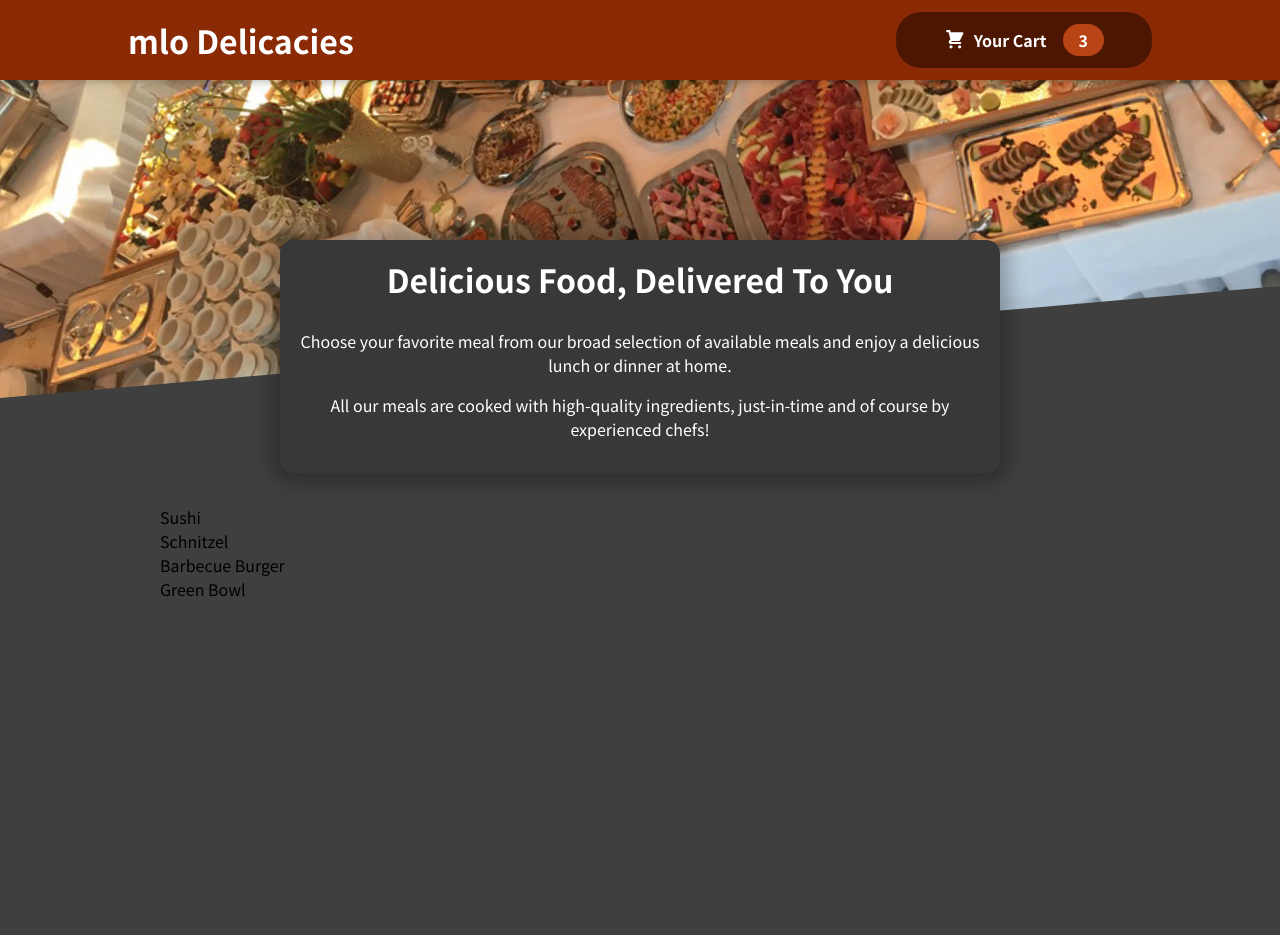
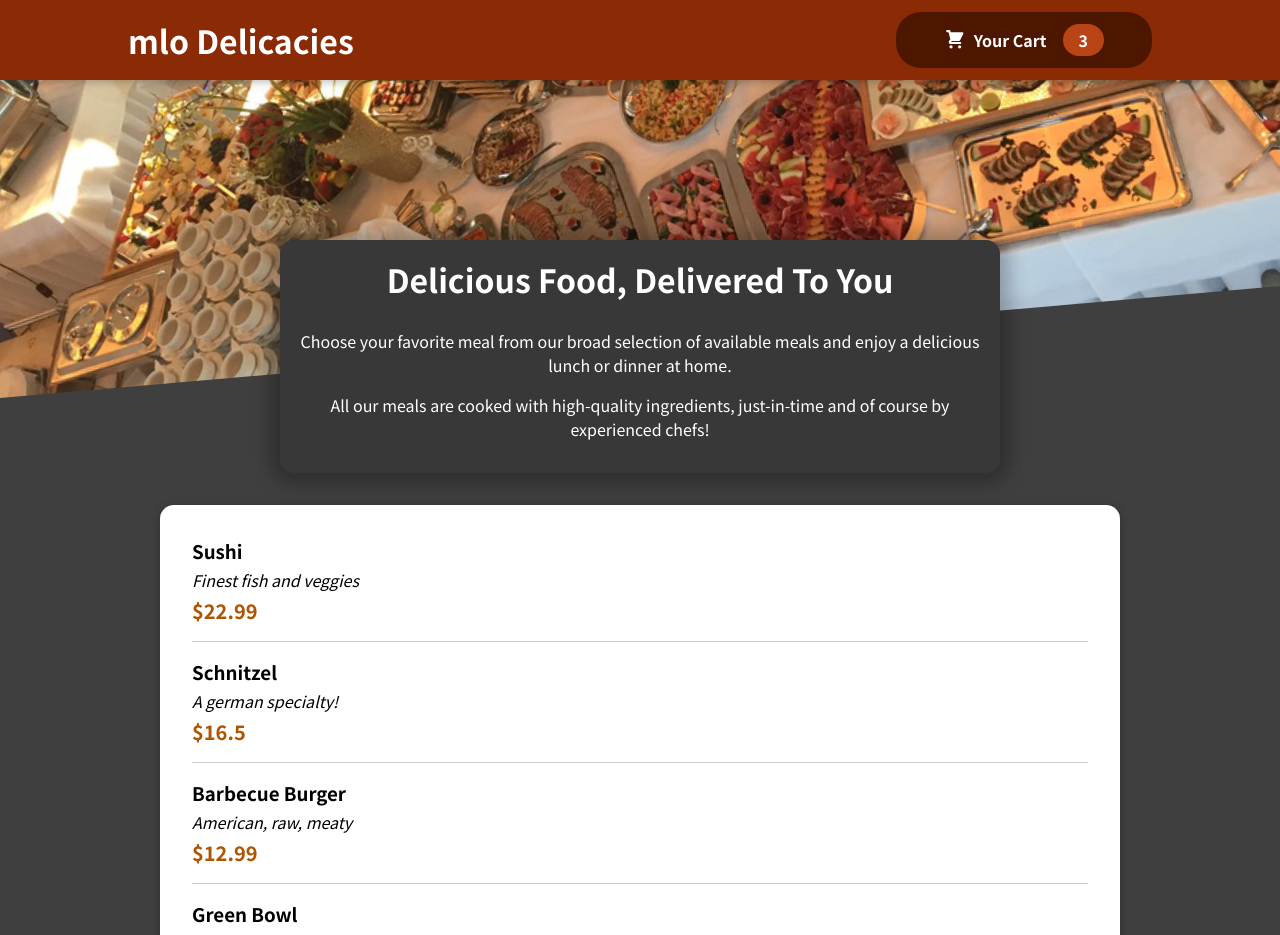
Before and after one commit to David-mwendwa/food-order-app-v1, a React (Create React App) app: page / in a window 1280 px wide. Shown: the top 935 px of the page. Before the commit the page ends 800 px from the top, so only its background shows below. Built offline with nearby package versions, Linux system fonts and the light colour scheme.

Commit message:
feat: add meal items & display them

```diff
--- a/src/components/Meals/AvailableMeals.js
+++ b/src/components/Meals/AvailableMeals.js
@@ -1,4 +1,7 @@
+import Card from '../UI/Card';
+
 import classes from './AvailableMeals.module.css';
+import MealItem from './MealItem/MealItem';
 
 const DUMMY_MEALS = [
   {
@@ -28,11 +31,18 @@
 ];
 
 const AvailableMeals = () => {
-  const mealsList = DUMMY_MEALS.map(meal => <li>{meal.name}</li>)
+  const mealsList = DUMMY_MEALS.map((meal) => (
+    <MealItem
+      key={meal.id}
+      name={meal.name}
+      description={meal.description}
+      price={meal.price}
+    />
+  ));
 
   return (
     <section className={classes.meals}>
-      <ul>{mealsList}</ul>
+      <Card>{mealsList}</Card>
     </section>
   );
 };
--- /dev/null
+++ b/src/components/Meals/MealItem/MealItem.js
@@ -0,0 +1,18 @@
+import React from 'react';
+
+import classes from './MealItem.module.css';
+
+const MealItem = (props) => {
+  return (
+    <li className={classes.meal}>
+      <div>
+        <h3>{props.name}</h3>
+        <div className={classes.description}>{props.description}</div>
+        <div className={classes.price}>{`$${props.price}`}</div>
+      </div>
+      <div></div>
+    </li>
+  );
+};
+
+export default MealItem;
--- /dev/null
+++ b/src/components/Meals/MealItem/MealItem.module.css
@@ -0,0 +1,22 @@
+.meal {
+  display: flex;
+  justify-content: space-between;
+  margin: 1rem;
+  padding-bottom: 1rem;
+  border-bottom: 1px solid #ccc;
+}
+
+.meal h3 {
+  margin: 0 0 0.25rem 0;
+}
+
+.description {
+  font-style: italic;
+}
+
+.price {
+  margin-top: 0.25rem;
+  font-weight: bold;
+  color: #ad5502;
+  font-size: 1.25rem;
+}
--- /dev/null
+++ b/src/components/UI/Card.js
@@ -0,0 +1,9 @@
+import React from 'react';
+
+import classes from './Card.module.css';
+
+const Card = (props) => {
+  return <div className={classes.card}>{props.children}</div>;
+};
+
+export default Card;
--- /dev/null
+++ b/src/components/UI/Card.module.css
@@ -0,0 +1,6 @@
+.card {
+  padding: 1rem;
+  box-shadow: 0 2px 8px rgba(0, 0, 0, 0.25);
+  border-radius: 14px;
+  background-color: white;
+}
```
Also changed, not shown: src/components/Meals/MealItem/MealItemForm.js (added, +13 -0 lines), src/components/Meals/MealItem/MealItemForm.module.css (added, +20 -0 lines).
